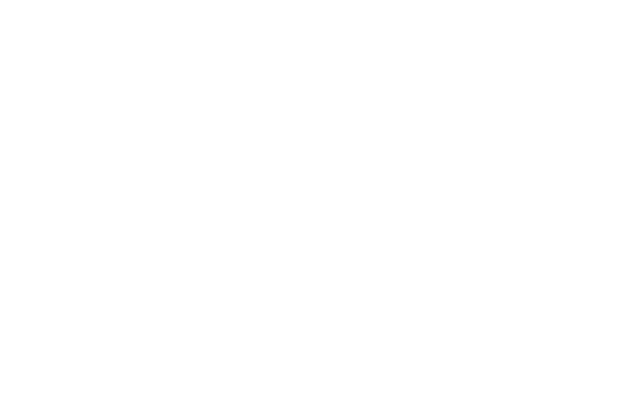
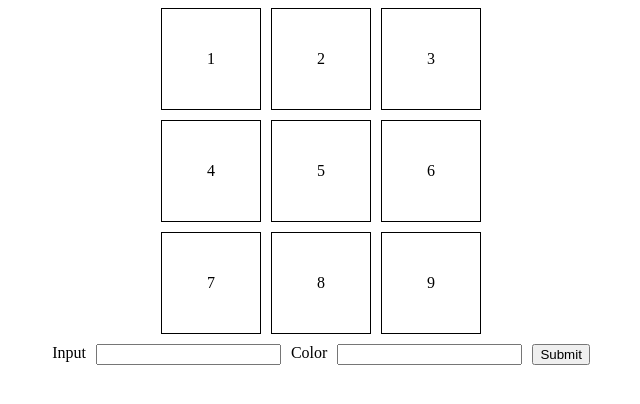
Before and after one commit to acciojob/Replit-Asian-Paints-aswathamaallu007-star, a website: page main.html in a window 1280 px wide. Shown: the whole page, without its empty margins (319-959 px from the left). Drawn offline with Linux system fonts and the light colour scheme.

Commit message:
created a submission

```diff
--- a/main.html
+++ b/main.html
@@ -8,6 +8,30 @@
 
 <body>
 	<!-- the entire body must be written by student -->
+	<div id = "grid-container">
+			<div  class = 'grid-items' id = "1" > 1 </div>
+			<div  class = 'grid-items' id = "2" > 2 </div>
+			<div  class = 'grid-items' id = "3"> 3 </div>
+			<div  class = 'grid-items' id = "4"> 4 </div>
+			<div class = 'grid-items' id = "5"> 5 </div>
+			<div  class = 'grid-items' id = "6"> 6 </div>
+			<div  class = 'grid-items'  id = "7"> 7 </div>
+			<div class = 'grid-items' id = "8"> 8 </div>
+			<div  class = 'grid-items' id = "9"> 9 </div>
+
+	</div>
+	<form class = 'action' id = 'forms'>
+		<label for = 'block_id'>Input </label>
+		<input type = 'text' id = 'block_id' required>
+		<label for= 'color_id'> Color </label>
+		<input type = 'text' id = 'color_id' required>
+
+		<input type = 'submit' id = 'change_button'>
+
+
+	</form>
+
+
     <script type="text/javascript" src="./script.js">
 </script>
 
--- a/script.js
+++ b/script.js
@@ -1 +1,22 @@
 //your JS code here. If required.
+const forms = document.getElementById('forms')
+const boxes = document.querySelectorAll('.grid-items')
+forms.addEventListener('submit',applycolor)
+function applycolor(e){
+	e.preventDefault()
+	const inputbox = e.target[0].value
+	const color = e.target[1].value;
+	if(parseInt(inputbox)>0 && parseInt(inputbox) < 10){
+		e.target.reset()
+	resetcolor()
+	const targetbox = document.getElementById(inputbox)
+	targetbox.style.backgroundColor = color;}
+	else{
+		alert('enter valid number')
+	}
+}
+function resetcolor(){
+	for(box of boxes){
+		box.style.backgroundColor = 'transparent'
+	}
+}
--- a/styles.css
+++ b/styles.css
@@ -1 +1,19 @@
-/*  your css code here. If applicable */
+ #grid-container{
+        display : grid;
+        grid-template-columns: repeat(3,100px);
+        justify-content: center;
+        gap : 10px;
+    }
+    #grid-container > div{
+        height : 100px;
+        border : 1px solid black;
+        display:grid;
+        justify-content: center;
+        align-items: center;
+    }
+    .action{
+        display:flex;
+        justify-content: center;
+        margin-top : 10px;
+        gap:10px;
+    }
```
